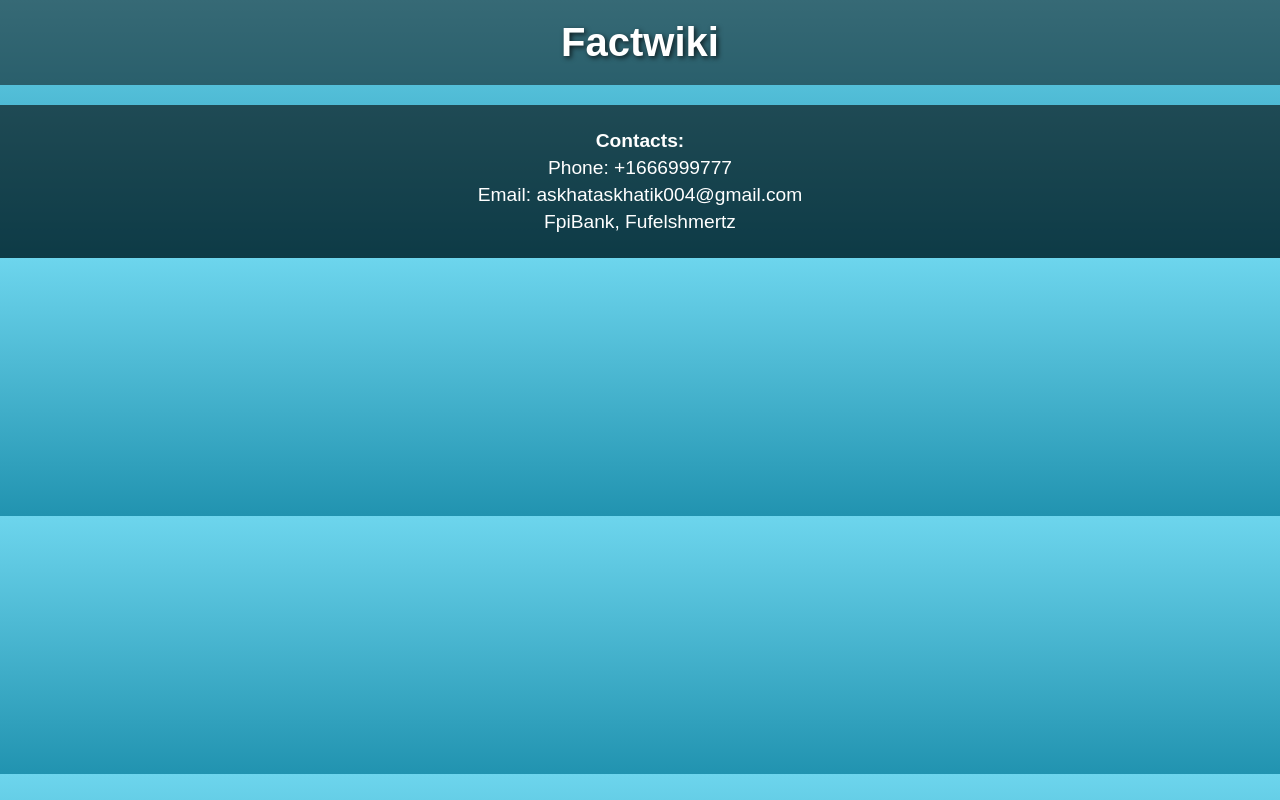
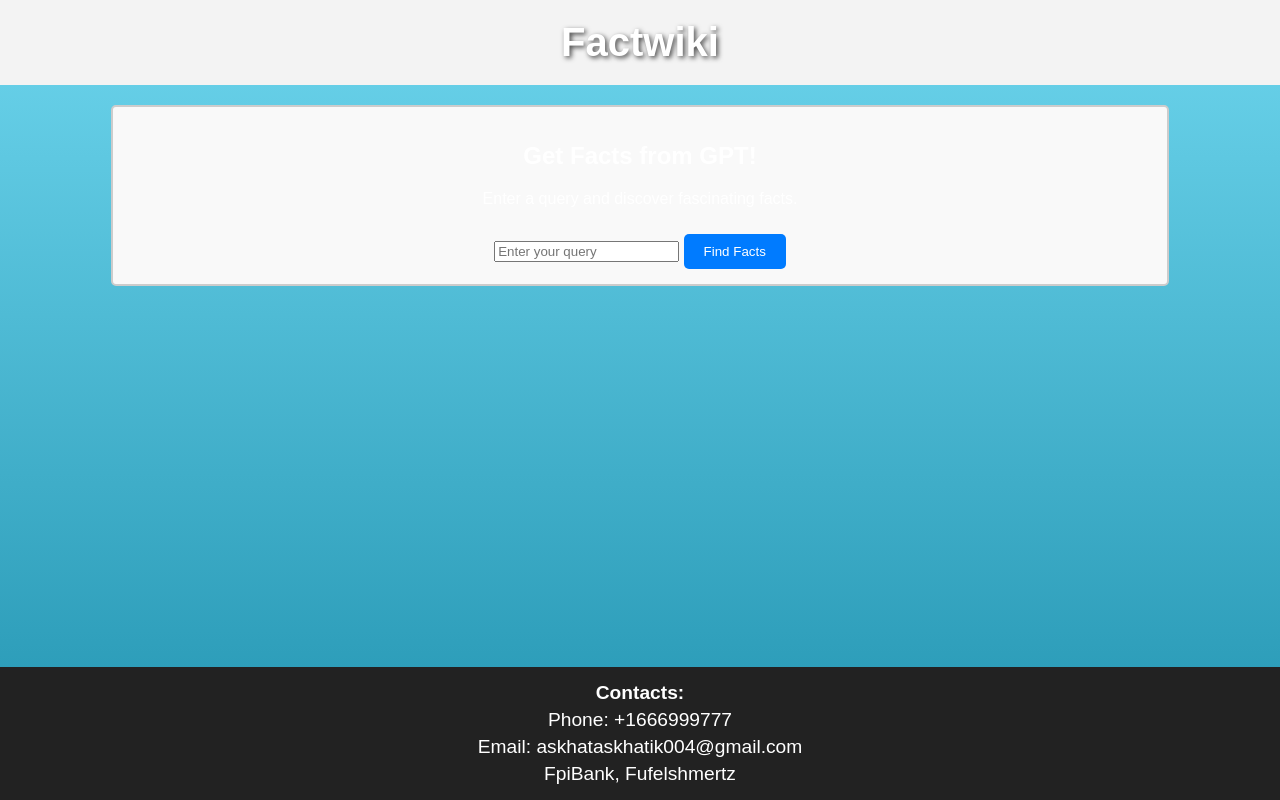
Before and after one commit to Helloguy777/Helloguy777.github.io, a plain HTML site: page index.html in a window 1280 px wide. Drawn offline with Linux system fonts and the light colour scheme.

Commit message:
Update index.html

```diff
--- a/index.html
+++ b/index.html
@@ -5,11 +5,64 @@
     <meta name="viewport" content="width=device-width, initial-scale=1.0">
     <title>Factwiki</title>
     <link rel="stylesheet" href="style.css">
+    <style>
+        /* Sticky footer configuration */
+        body {
+            display: flex;
+            flex-direction: column;
+            min-height: 100vh;
+            margin: 0;
+        }
+        header {
+            text-align: center;
+            background-color: #f3f3f3;
+            padding: 20px;
+        }
+        footer {
+            margin-top: auto;
+            background-color: #222;
+            color: #fff;
+            text-align: center;
+            padding: 10px;
+        }
+        #gpt-banner {
+            margin: 20px auto;
+            padding: 15px;
+            border: 2px solid #ccc;
+            border-radius: 5px;
+            text-align: center;
+            width: 80%;
+            background-color: #f9f9f9;
+        }
+        #gpt-banner button {
+            margin-top: 10px;
+            padding: 10px 20px;
+            background-color: #007bff;
+            color: white;
+            border: none;
+            border-radius: 5px;
+            cursor: pointer;
+        }
+        #gpt-banner button:hover {
+            background-color: #0056b3;
+        }
+    </style>
 </head>
 <body>
     <header>
         <h1>Factwiki</h1>
     </header>
+
+    <!-- GPT Fact Banner -->
+    <div id="gpt-banner">
+        <h2>Get Facts from GPT!</h2>
+        <p>Enter a query and discover fascinating facts.</p>
+        <form action="/getfact" method="POST">
+            <input type="text" name="query" placeholder="Enter your query">
+            <button type="submit">Find Facts</button>
+        </form>
+    </div>
+
     <footer>
         <p><span>Contacts:</span></p>
         <p>Phone: +1666999777</p>
```
